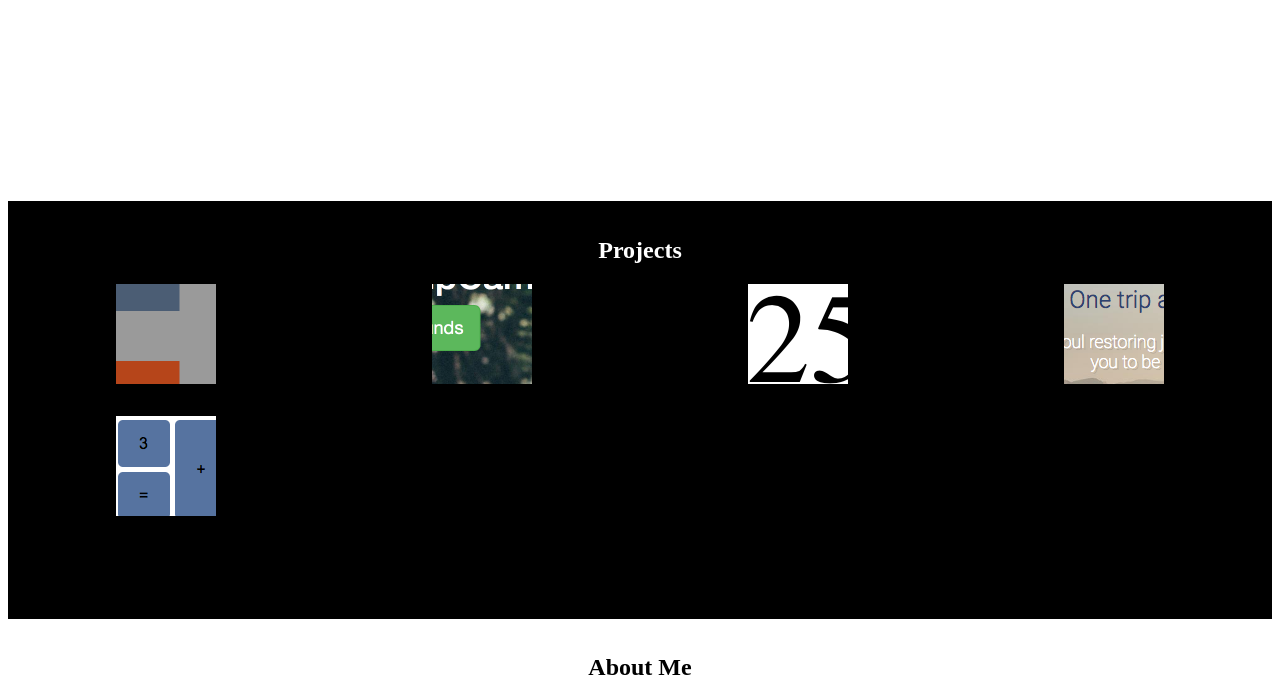
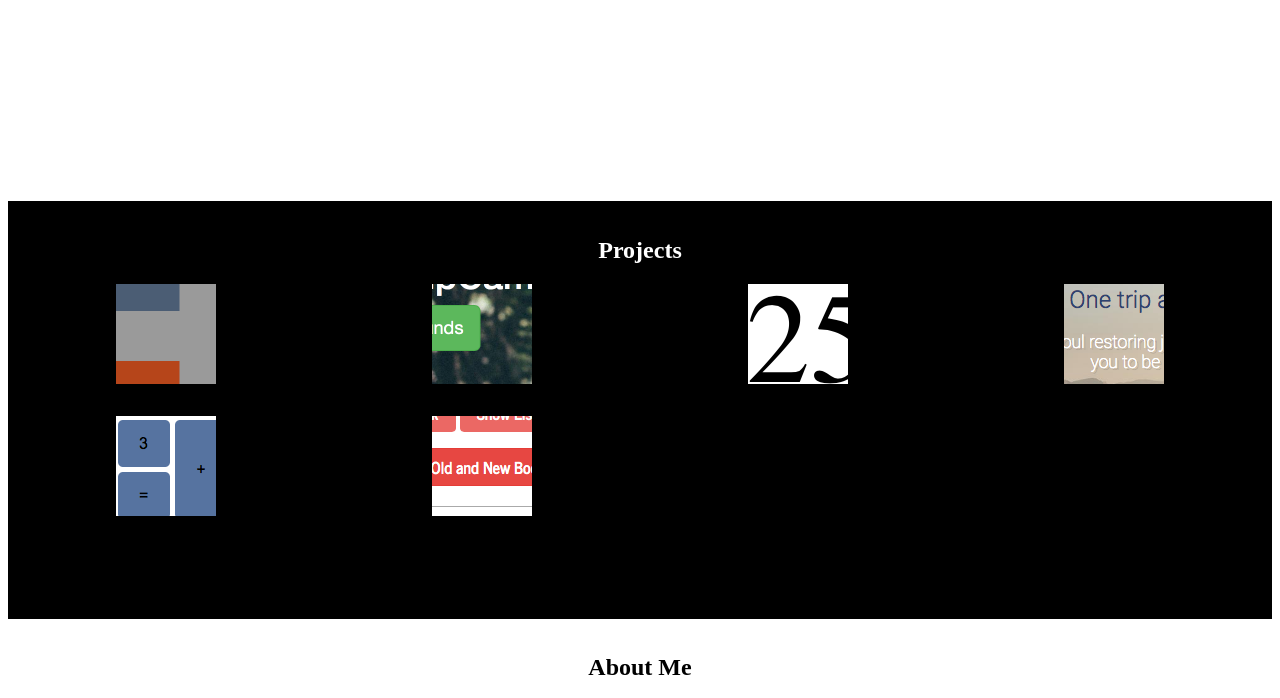
Before and after one commit to jessepeterman/portfolio-old, a website: page docs/index.html in a window 1280 px wide. Shown: the part 471-1169 px from the top of the page. Drawn offline with Linux system fonts and the light colour scheme.

Commit message:
added new project

```diff
--- a/docs/index.html
+++ b/docs/index.html
@@ -42,7 +42,7 @@
         <a href="https://codepen.io/jessepeterman/project/full/ZKPEOp/"><div class="project project-3"></div></a>
         <a href="https://jessepeterman.github.io/travel-site/"> <div class="project project-4"></div></a>
         <a href="https://codepen.io/jessepeterman/pen/dmQOoj"> <div class="project project-5"></div></a>
-        <a href="https://codepen.io/jessepeterman/pen/dmQOoj"> <div class="project project-6"></div></a>
+        <a href="https://jessepeterman.github.io/oldbooknewbook/"> <div class="project project-6"></div></a>
       </div>
     </div>
 
--- a/docs/styles.css
+++ b/docs/styles.css
@@ -187,7 +187,7 @@ html.can-touch .nav-btn:hover{
   width: 100px;
 }
 .project-6 {
-  /* background-image: url("./assets/TravelSiteThumb.png"); */
+  background-image: url("./assets/OldBookNewBookThumb.png");
   background-size: cover;
   height: 100px;
   width: 100px;
```
Also changed, not shown: docs/assets/OldBookNewBookThumb.png (added), 1 other file.
